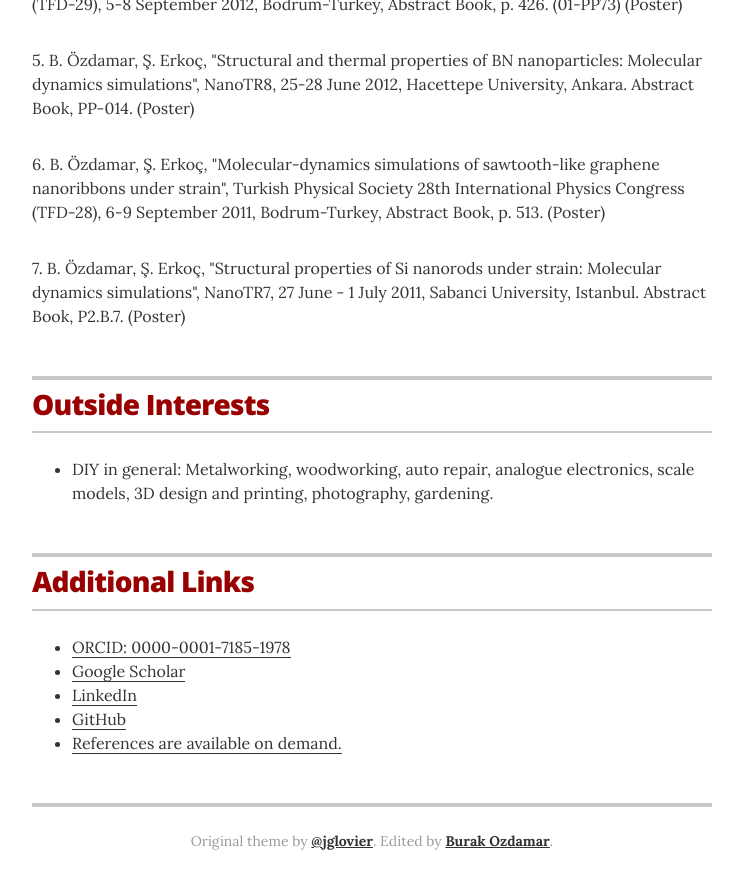
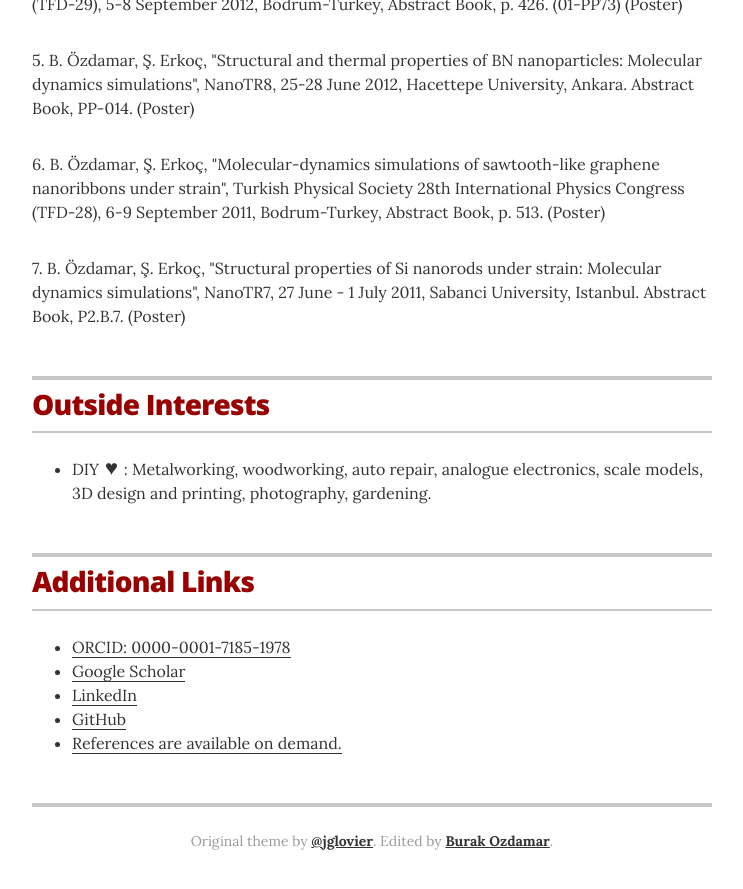
Before and after one commit to burakozdamar/burakozdamar.github.io, a Jekyll site: the page built from index.html, in a window 1280 px wide and 900 px high, scrolled down 4993 px. Shown: the top 889 px of the window, without its empty margins (268-1011 px from the left). Built offline with Jekyll 4.4.1, drawn with Linux system fonts in a browser that asks for light colours.

Commit message:
updated interests

```diff
--- a/_data/interests.yml
+++ b/_data/interests.yml
@@ -1,3 +1,3 @@
 # Interests
-- description: DIY in general&#58; Metalworking, woodworking, auto repair, analogue electronics, scale models, 3D design and printing, photography, gardening.
+- description: DIY &#x2665; &#58; Metalworking, woodworking, auto repair, analogue electronics, scale models, 3D design and printing, photography, gardening.
   #- description: Linguistics
--- a/_data/interests_fr.yml
+++ b/_data/interests_fr.yml
@@ -1,3 +1,3 @@
 # Interests
-- description: Bricolage&#58; Travail des métaux, travail du bois, réparation automobile, électronique analogique, maquettes, conception et impression 3D, photographie, jardinage.
+- description: Bricolage &#x2665; &#58; Travail des métaux, travail du bois, réparation automobile, électronique analogique, maquettes, conception et impression 3D, photographie, jardinage.
   #- description: Linguistics
```
Also changed, not shown: 1 other file.
